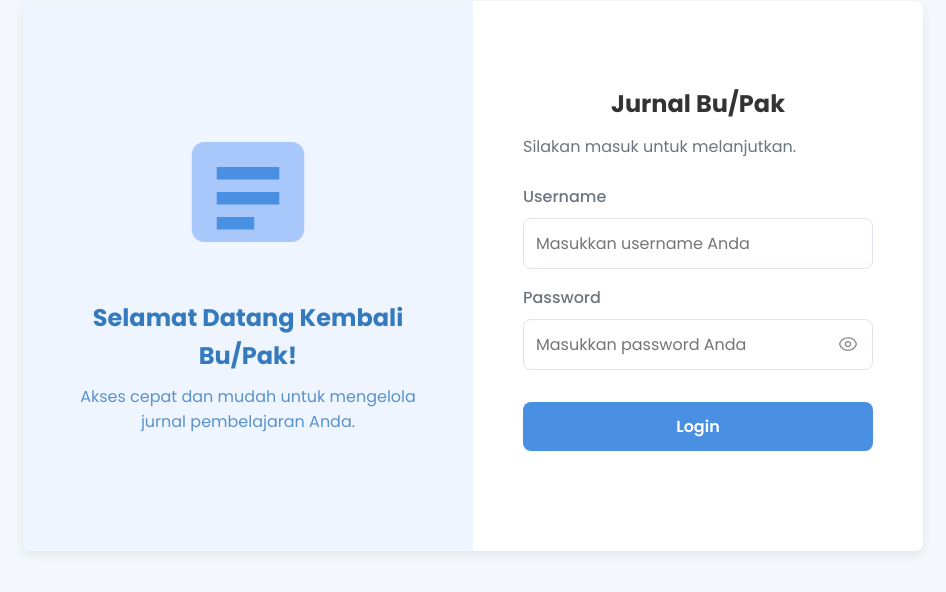
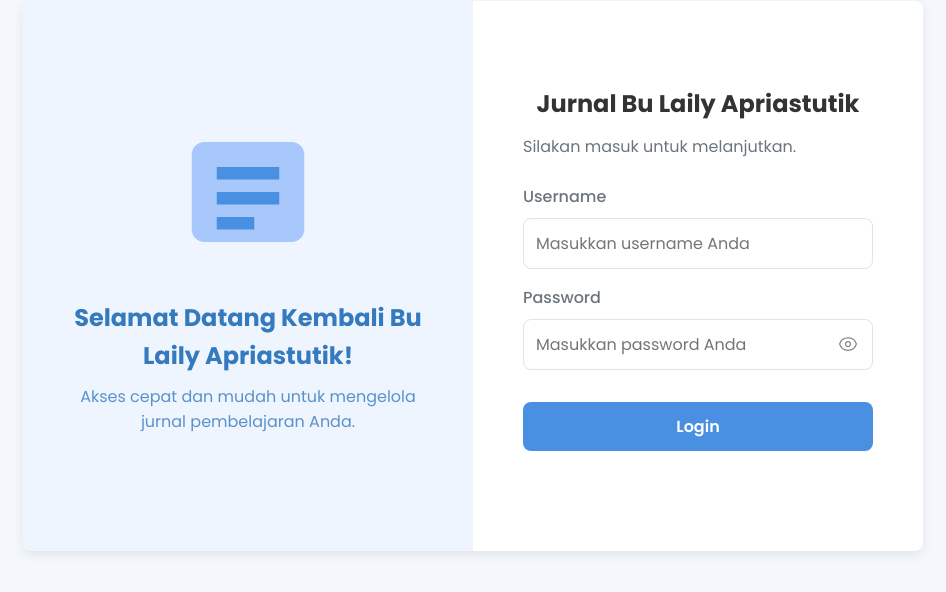
Before and after one commit to Wahyudi-1/jurnalLailyApriastutik, a plain HTML site: page index.html in a window 1280 px wide. Shown: the part 124-716 px from the top of the page, without its empty margins (167-1113 px from the left). Drawn offline with Linux system fonts and the light colour scheme.

Commit message:
Update index.html

```diff
--- a/index.html
+++ b/index.html
@@ -6,7 +6,7 @@
     <!-- ========================================================== -->
     <meta charset="UTF-8">
     <meta name="viewport" content="width=device-width, initial-scale=1.0">
-    <title>Login - Jurnal Pelajaran Bu/Pak</title>
+    <title>Login - Jurnal Pelajaran Bu Laily Apriastutik</title>
 
     <!-- ========================================================== -->
     <!-- STYLESHEETS & FONTS                                        -->
@@ -41,7 +41,7 @@
                     <path d="M7 12H17V14H7V12Z" fill="#4a90e2"/>
                     <path d="M7 16H13V18H7V16Z" fill="#4a90e2"/>
                 </svg>
-                <h3>Selamat Datang Kembali Bu/Pak!</h3>
+                <h3>Selamat Datang Kembali Bu Laily Apriastutik!</h3>
                 <p>Akses cepat dan mudah untuk mengelola jurnal pembelajaran Anda.</p>
             </div>
         </div>
@@ -50,7 +50,7 @@
         <div class="login-form-container">
             <div class="login-form-content">
 
-                <h2 class="logo">Jurnal Bu/Pak</h2>
+                <h2 class="logo">Jurnal Bu Laily Apriastutik</h2>
                 <p style="color: var(--text-light); margin-bottom: 25px;">Silakan masuk untuk melanjutkan.</p>
 
                 <form onsubmit="event.preventDefault(); document.getElementById('loginButton').click();">
```
